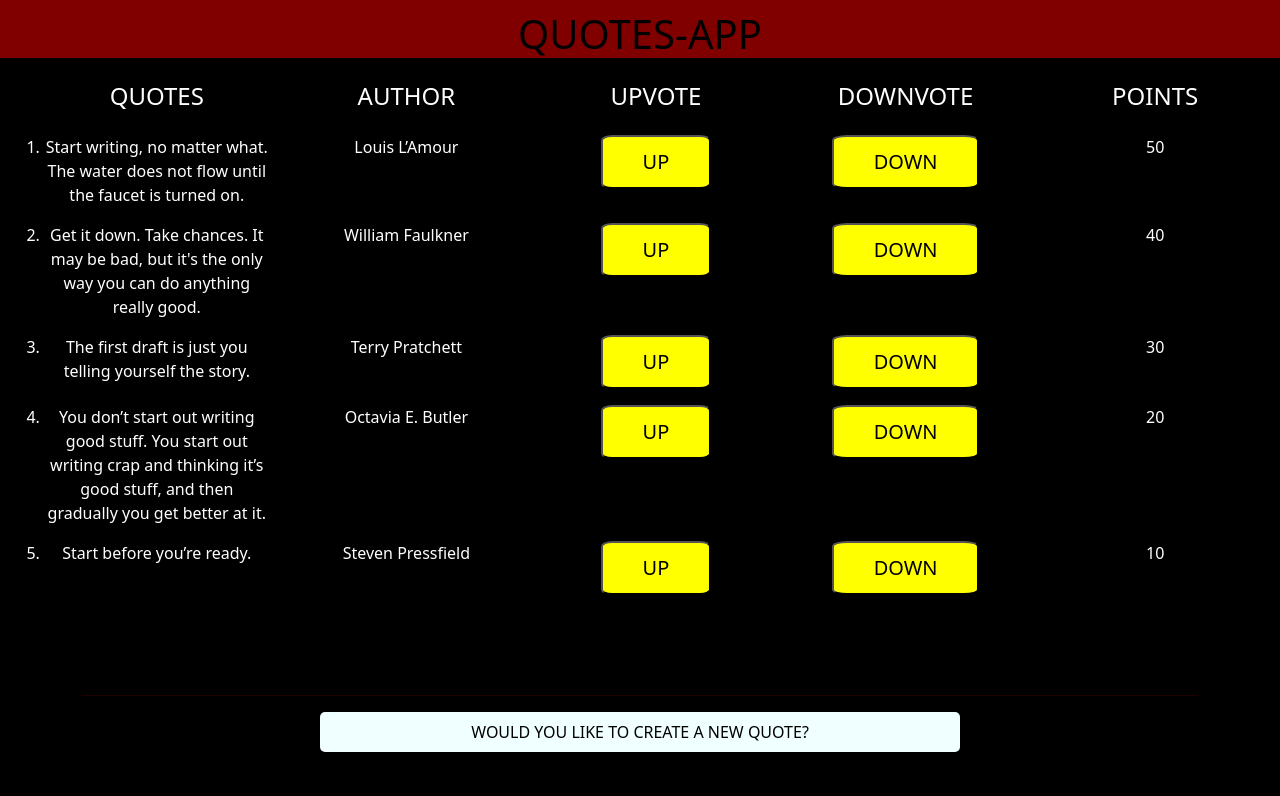
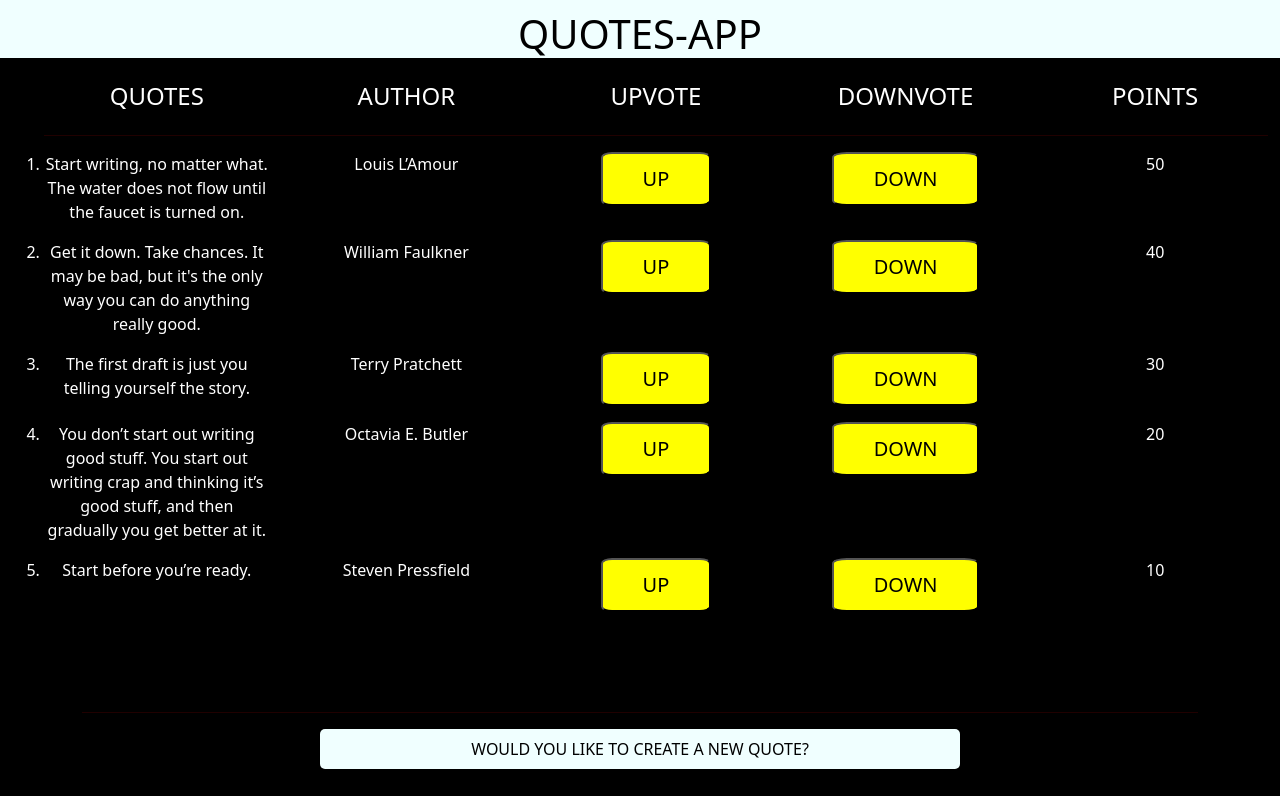
Before and after one commit to Moni-que/QUOTES-APP, an Angular app: page / in a window 1280 px wide. Shown: the top 796 px of the page. Built offline with nearby package versions, Linux system fonts and the light colour scheme.

Commit message:
change background color of h1 and add a hr

```diff
--- a/src/app/app.component.css
+++ b/src/app/app.component.css
@@ -11,6 +11,6 @@
     padding-top: 10px;
 }
 .myheading{
-    background-color: maroon;
+    background-color: azure;
     color: black;
 }
--- a/src/app/quote/quote.component.css
+++ b/src/app/quote/quote.component.css
@@ -5,3 +5,6 @@
     border-radius: 10%;
     background-color: yellow;
 }
+hr{
+    color: maroon;
+}
--- a/src/app/quote/quote.component.html
+++ b/src/app/quote/quote.component.html
@@ -17,6 +17,7 @@
                 <h4>POINTS</h4>
             </div>
         </div>
+        <hr>
         <div class="row mt-3">
             <div class="col">
                 <li>Start writing, no matter what. The water does not flow until the faucet is turned on.</li>
```
